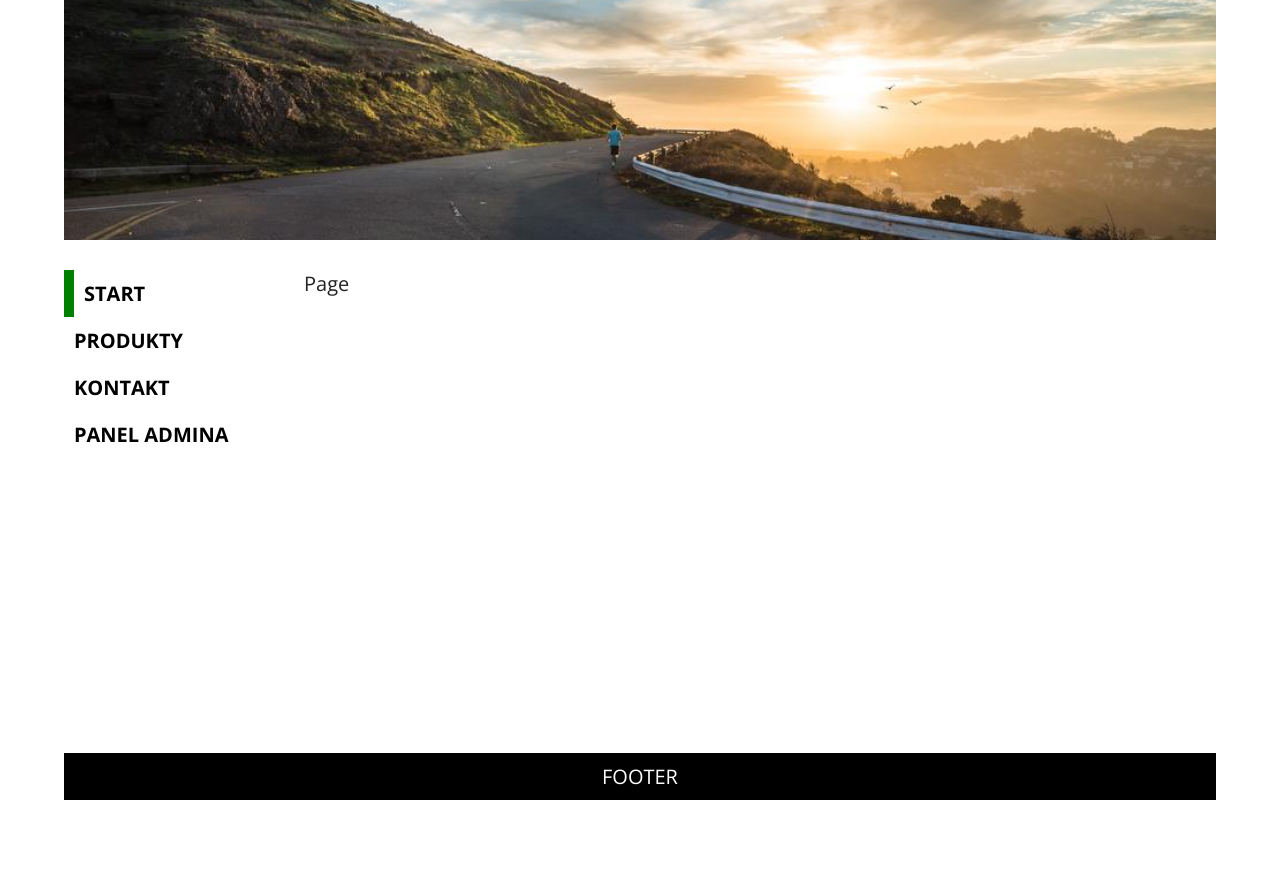
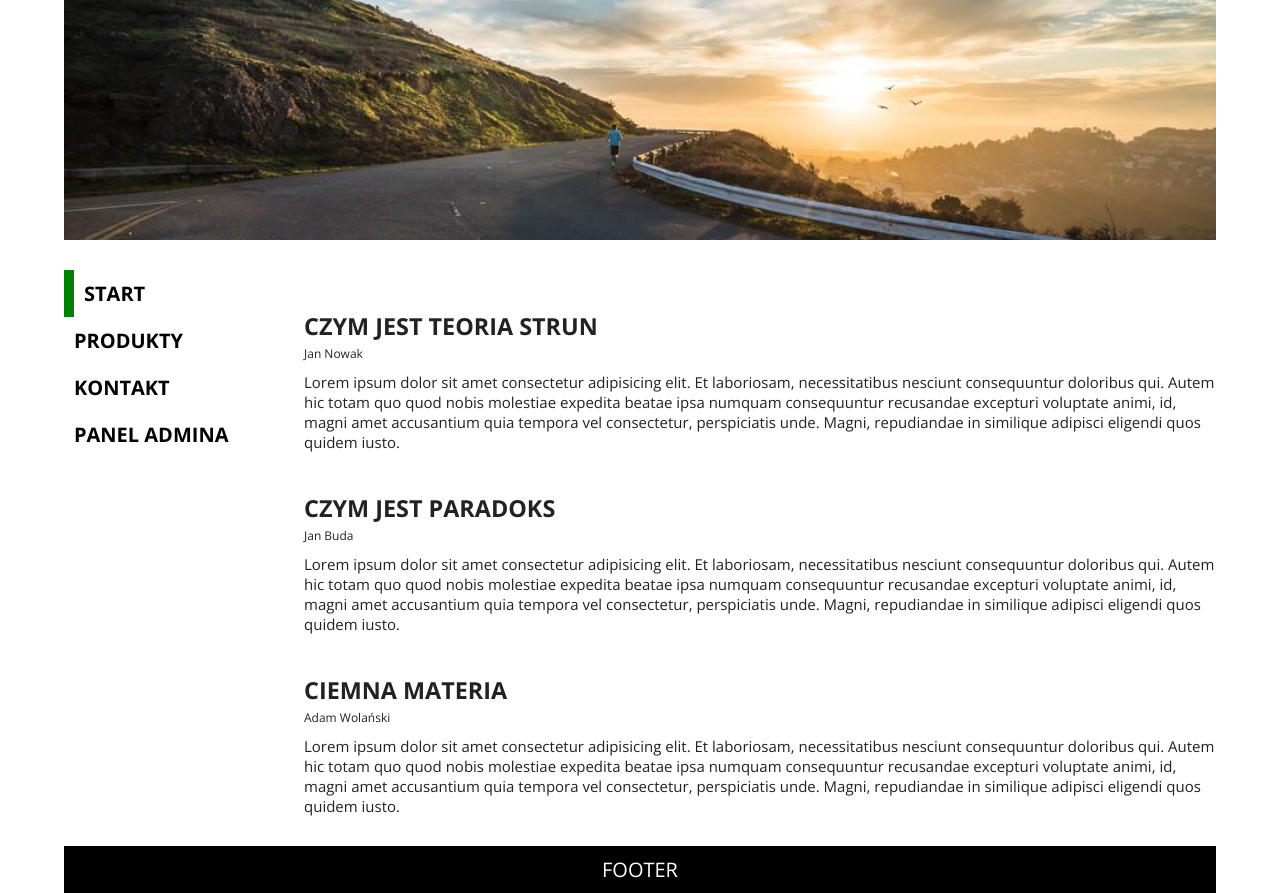
Before and after one commit to magikabdul/samuraj-programowania-react, a React (Create React App) app in the folder react-router-proj-2/: page / in a window 1280 px wide. Before the commit the page ends 800 px from the top, so only its background shows below. Built offline with nearby package versions, Linux system fonts and the light colour scheme.

Commit message:
feat: homePage

```diff
--- /dev/null
+++ b/react-router-proj-2/src/components/Article.js
@@ -0,0 +1,39 @@
+import React from "react";
+
+const Article = props => {
+  const { title, author, text } = props;
+
+  const styles = {
+    marginTop: 40
+  };
+
+  return (
+    <>
+      <article style={styles}>
+        <h3
+          style={{
+            marginBottom: 3,
+            textTransform: "uppercase"
+          }}>
+          {title}
+        </h3>
+        <span
+          style={{
+            display: "block",
+            marginBottom: 10,
+            fontSize: 12
+          }}>
+          {author}
+        </span>
+        <p
+          style={{
+            fontSize: 15
+          }}>
+          {text}
+        </p>
+      </article>
+    </>
+  );
+};
+
+export default Article;
--- a/react-router-proj-2/src/layouts/Page.js
+++ b/react-router-proj-2/src/layouts/Page.js
@@ -1,7 +1,25 @@
 import React from "react";
 
+import { Route, Switch } from "react-router-dom";
+
+import HomePage from "../pages/HomePage";
+import ContactPage from "../pages/ContactPage";
+import ProductPage from "../pages/ProductPage";
+import AdminPage from "../pages/AdminPage";
+import ErrorPage from "../pages/ErrorPage";
+
 const Page = () => {
-  return <div>Page</div>;
+  return (
+    <>
+      <Switch>
+        <Route path="/" exact component={HomePage} />
+        <Route path="/contact" component={ContactPage} />
+        <Route path="/products" component={ProductPage} />
+        <Route path="/admin" component={AdminPage} />
+        <Route component={ErrorPage} />
+      </Switch>
+    </>
+  );
 };
 
 export default Page;
--- /dev/null
+++ b/react-router-proj-2/src/pages/HomePage.js
@@ -0,0 +1,37 @@
+import React from "react";
+
+import Article from "../components/Article";
+
+const articles = [
+  {
+    id: 1,
+    title: "Czym jest teoria strun",
+    author: "Jan Nowak",
+    text:
+      "Lorem ipsum dolor sit amet consectetur adipisicing elit. Et laboriosam, necessitatibus nesciunt consequuntur doloribus qui. Autem hic totam quo quod nobis molestiae expedita beatae ipsa numquam consequuntur recusandae excepturi voluptate animi, id, magni amet accusantium quia tempora vel consectetur, perspiciatis unde. Magni, repudiandae in similique adipisci eligendi quos quidem iusto."
+  },
+  {
+    id: 2,
+    title: "Czym jest paradoks",
+    author: "Jan Buda",
+    text:
+      "Lorem ipsum dolor sit amet consectetur adipisicing elit. Et laboriosam, necessitatibus nesciunt consequuntur doloribus qui. Autem hic totam quo quod nobis molestiae expedita beatae ipsa numquam consequuntur recusandae excepturi voluptate animi, id, magni amet accusantium quia tempora vel consectetur, perspiciatis unde. Magni, repudiandae in similique adipisci eligendi quos quidem iusto."
+  },
+  {
+    id: 3,
+    title: "Ciemna materia",
+    author: "Adam Wolański",
+    text:
+      "Lorem ipsum dolor sit amet consectetur adipisicing elit. Et laboriosam, necessitatibus nesciunt consequuntur doloribus qui. Autem hic totam quo quod nobis molestiae expedita beatae ipsa numquam consequuntur recusandae excepturi voluptate animi, id, magni amet accusantium quia tempora vel consectetur, perspiciatis unde. Magni, repudiandae in similique adipisci eligendi quos quidem iusto."
+  }
+];
+
+const HomePage = () => {
+  const artList = articles.map(article => (
+    <Article key={article.id} {...article} />
+  ));
+
+  return <div className="home">{artList}</div>;
+};
+
+export default HomePage;
```
